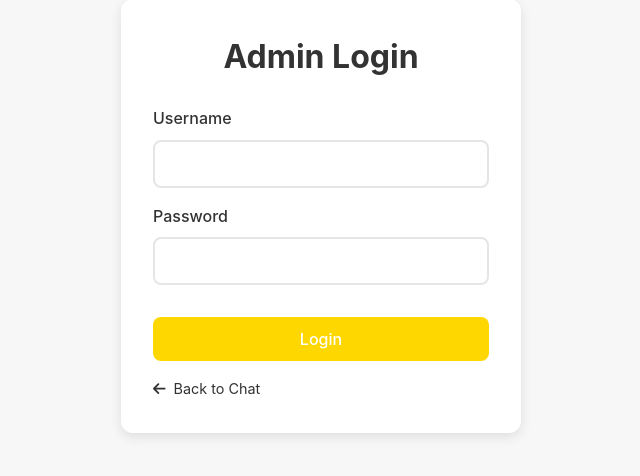
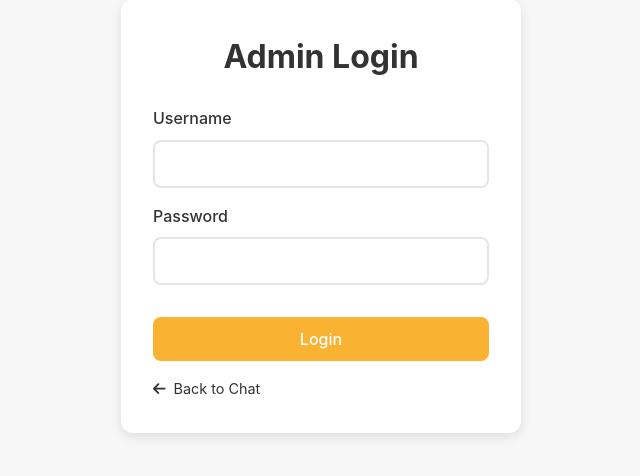
Before and after one commit to Pavantext/NutriMood, a Flask app: page /admin/login in a window 1280 px wide. Shown: the part 184-660 px from the top of the page, without its empty margins (319-959 px from the left). Run offline with Flask 3, Linux system fonts and the light colour scheme.

Commit message:
changed login button

```diff
--- a/templates/admin_login.html
+++ b/templates/admin_login.html
@@ -61,7 +61,7 @@
         }
 
         .login-button {
-            background: var(--primary-color);
+            background: #F9B231;
             color: white;
             border: none;
             padding: 0.75rem;
```
